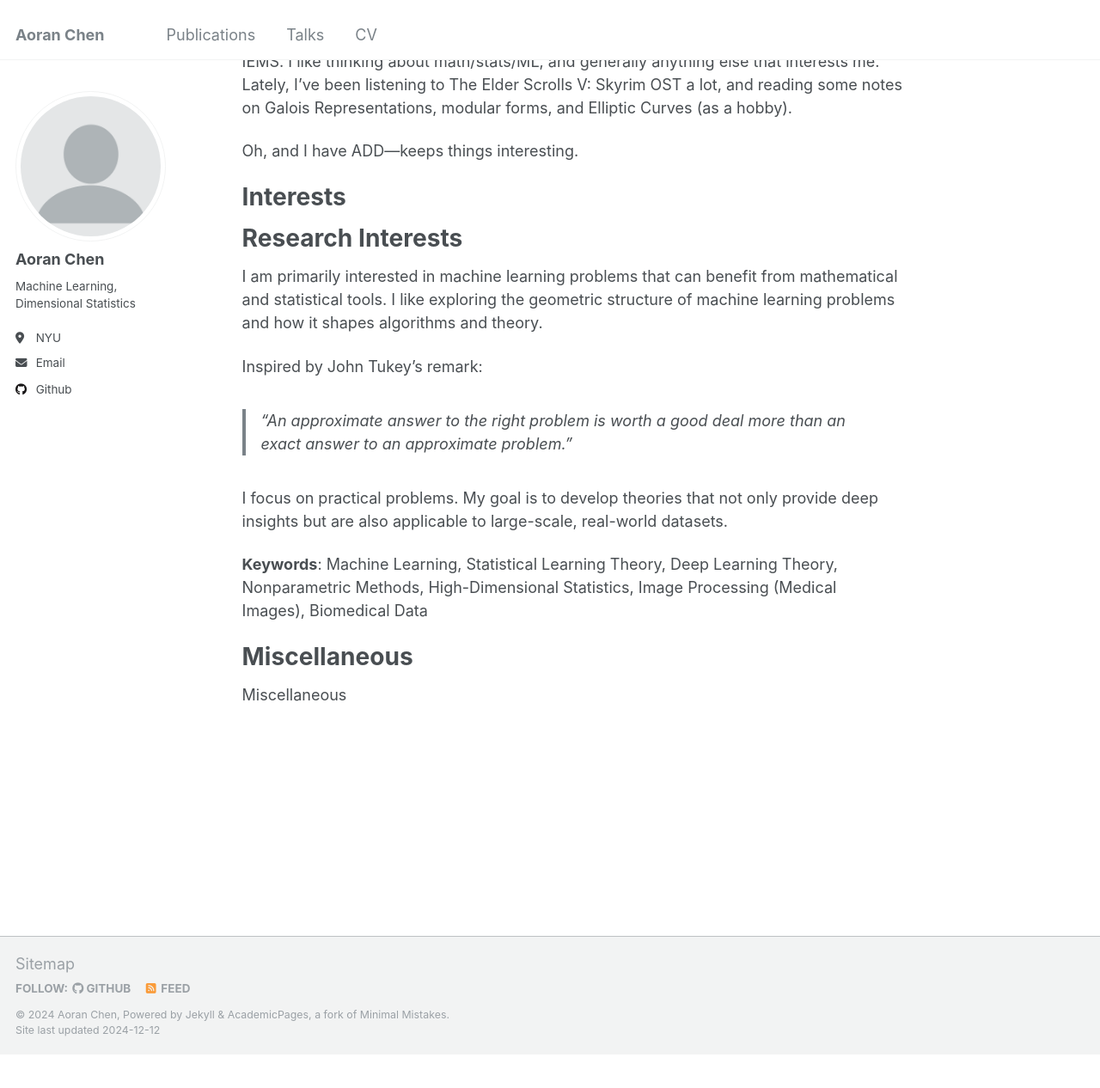
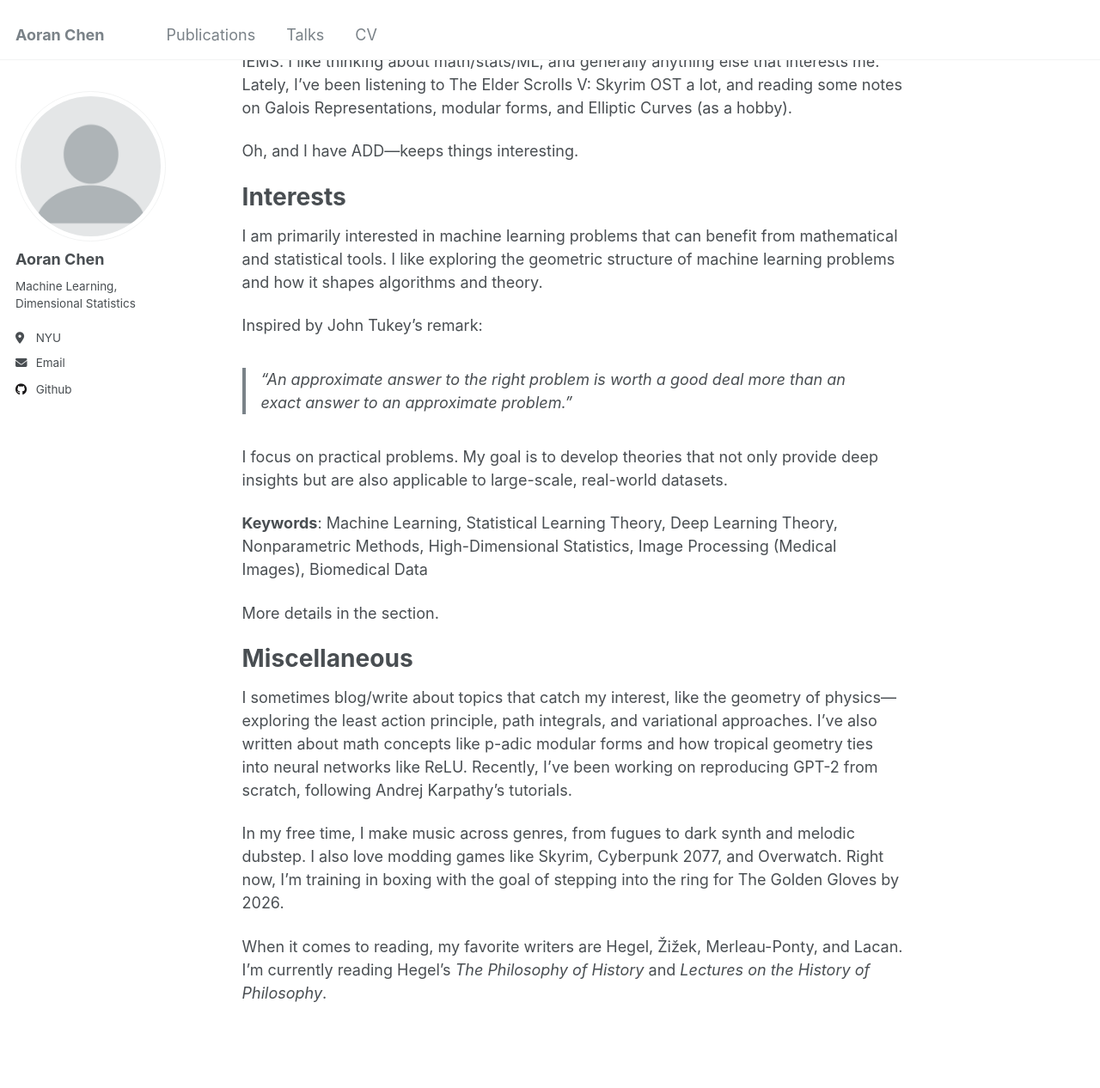
Before and after one commit to samohtaerg/samohtaerg.github.io, a Jekyll site: the page built from _pages/about.md, in a window 1280 px wide and 1400 px high, scrolled down 299 px. Shown: the top 1266 px of the window at 86% size. Built offline with Jekyll 4.4.1, drawn with Linux system fonts in a browser that asks for light colours; before the commit the page ends 1526 px from its top, so only the background shows below that.

Commit message:
Update about.md

```diff
--- a/_pages/about.md
+++ b/_pages/about.md
@@ -17,8 +17,6 @@ Oh, and I have ADD—keeps things interesting.
 
 Interests
 ======
-# Research Interests
-
 I am primarily interested in machine learning problems that can benefit from mathematical and statistical tools. I like exploring the geometric structure of machine learning problems and how it shapes algorithms and theory.
 
 Inspired by John Tukey’s remark:
@@ -29,6 +27,12 @@ I focus on practical problems. My goal is to develop theories that not only prov
 
 **Keywords**: Machine Learning, Statistical Learning Theory, Deep Learning Theory, Nonparametric Methods, High-Dimensional Statistics, Image Processing (Medical Images), Biomedical Data
 
+More details in the section.
+
 Miscellaneous
 ======
-Miscellaneous
+I sometimes blog/write about topics that catch my interest, like the geometry of physics—exploring the least action principle, path integrals, and variational approaches. I’ve also written about math concepts like p-adic modular forms and how tropical geometry ties into neural networks like ReLU. Recently, I’ve been working on reproducing GPT-2 from scratch, following Andrej Karpathy’s tutorials.
+
+In my free time, I make music across genres, from fugues to dark synth and melodic dubstep. I also love modding games like Skyrim, Cyberpunk 2077, and Overwatch. Right now, I’m training in boxing with the goal of stepping into the ring for The Golden Gloves by 2026.
+
+When it comes to reading, my favorite writers are Hegel, Žižek, Merleau-Ponty, and Lacan. I’m currently reading Hegel’s *The Philosophy of History* and *Lectures on the History of Philosophy*.
```
